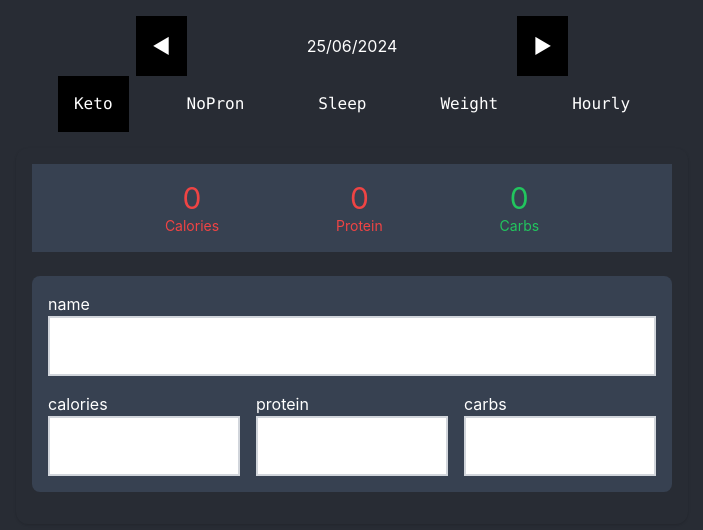
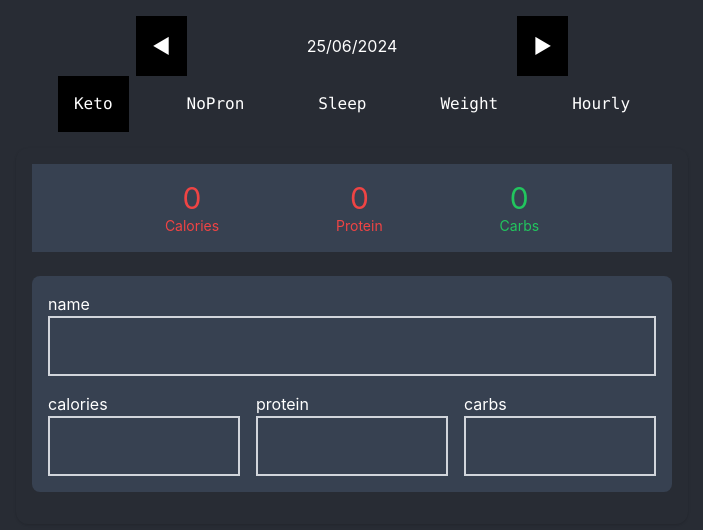
Before and after one commit to EliranSun/trackers, a React (Create React App) app: page / in a window 1280 px wide. Shown: the top 530 px of the page, without its empty margins (288-991 px from the left). Built offline with nearby package versions, Linux system fonts and the light colour scheme.

Commit message:
Update KetoInput.jsx

```diff
--- a/src/components/KetoInput.jsx
+++ b/src/components/KetoInput.jsx
@@ -7,7 +7,7 @@ export const KetoInput = ({type, value, date, columnName, index, setLocalData})
     return (
         <input
             type={type}
-            className="border-2 p-4 text-base border-gray-300 text-black w-full"
+            className="border-2 p-4 text-base border-gray-300 bg-transparent text-white w-full"
             defaultValue={value}
             key={`${date}-${KETO_KEY}-${columnName}-${value}`}
             onBlur={async (event) => {
```
